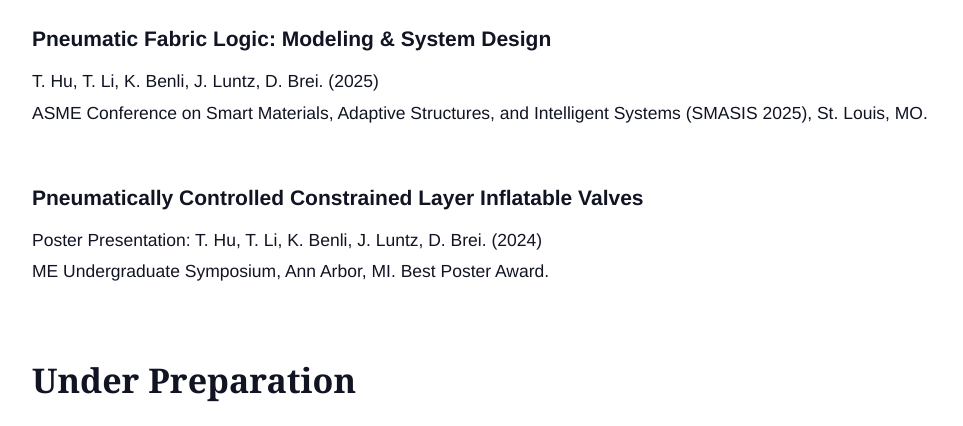
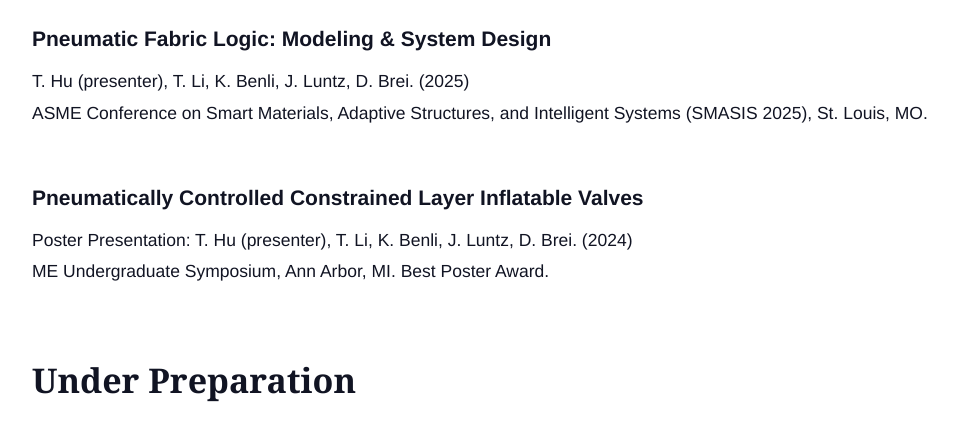
Before and after one commit to tianzehu04-design/tianzehu04-design.github.io, a plain HTML site: page publications/index.html in a window 1280 px wide. Shown: the part 709-1135 px from the top of the page, without its empty margins (138-1101 px from the left). Drawn offline with Linux system fonts and the light colour scheme.

Commit message:
Clarify presentation presenter role

```diff
--- a/publications/index.html
+++ b/publications/index.html
@@ -40,12 +40,12 @@
         <div class="publication-list">
           <article class="publication">
             <h2>Pneumatic Fabric Logic: Modeling &amp; System Design</h2>
-            <p class="pub-meta">T. Hu, T. Li, K. Benli, J. Luntz, D. Brei. (2025)</p>
+            <p class="pub-meta">T. Hu (presenter), T. Li, K. Benli, J. Luntz, D. Brei. (2025)</p>
             <p>ASME Conference on Smart Materials, Adaptive Structures, and Intelligent Systems (SMASIS 2025), St. Louis, MO.</p>
           </article>
           <article class="publication">
             <h2>Pneumatically Controlled Constrained Layer Inflatable Valves</h2>
-            <p class="pub-meta">Poster Presentation: T. Hu, T. Li, K. Benli, J. Luntz, D. Brei. (2024)</p>
+            <p class="pub-meta">Poster Presentation: T. Hu (presenter), T. Li, K. Benli, J. Luntz, D. Brei. (2024)</p>
             <p>ME Undergraduate Symposium, Ann Arbor, MI. Best Poster Award.</p>
           </article>
         </div>
```
